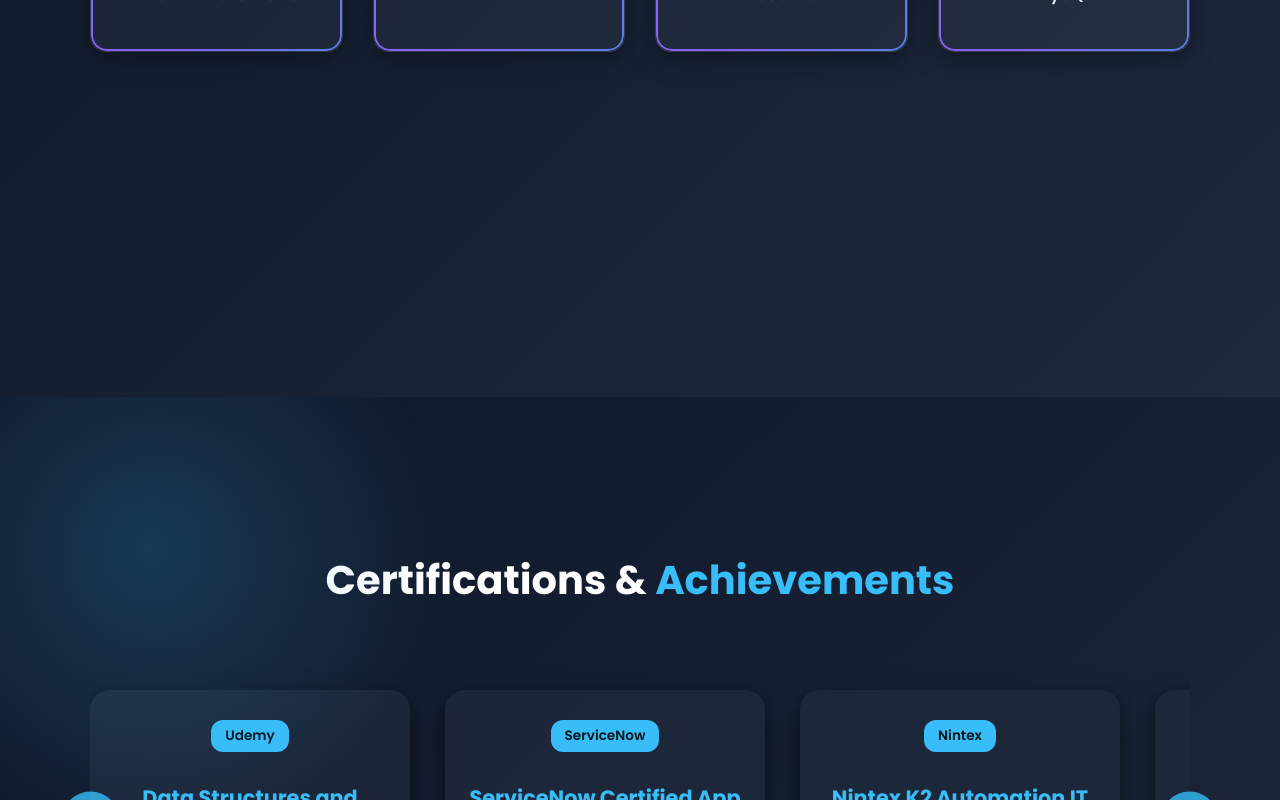
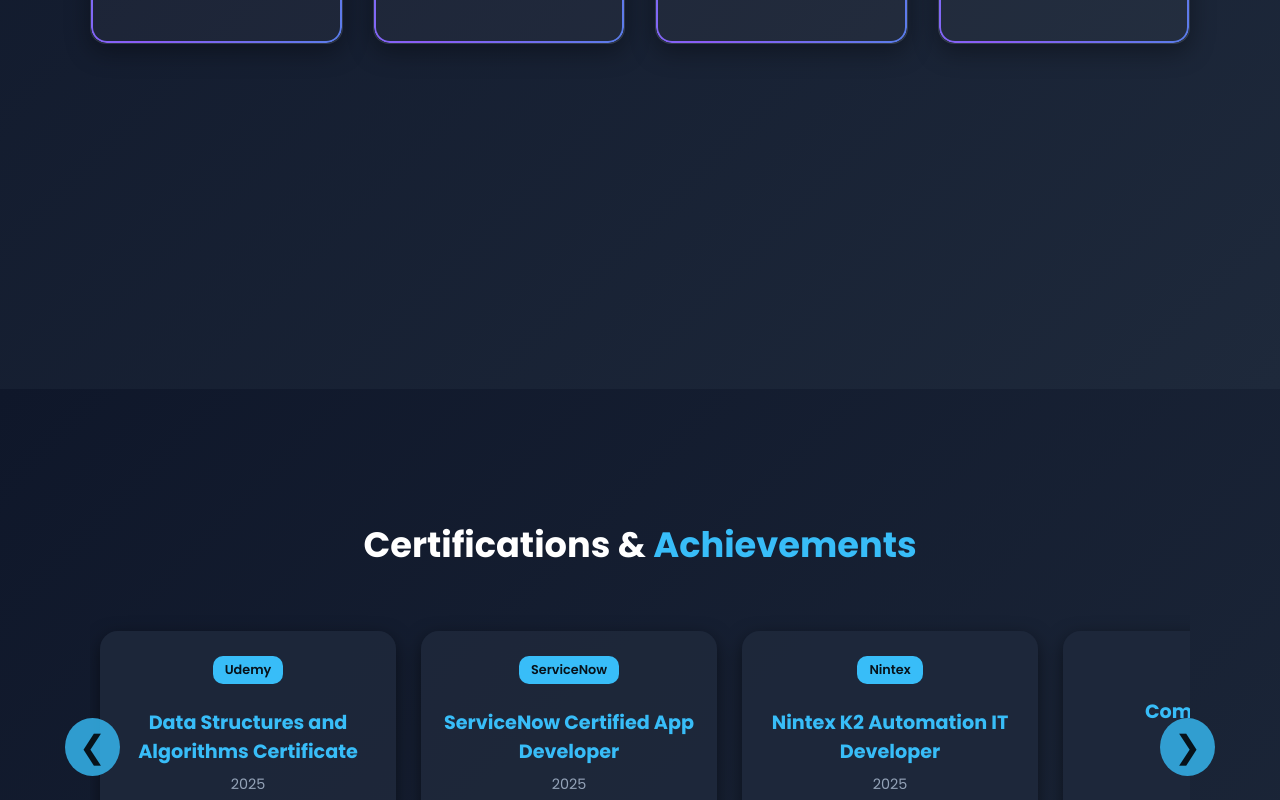
Before and after one commit to shodhan07/PortfolioReact, a React (Vite) app: page / in a window 1280 px wide. Shown: the part 3338-4138 px from the top of the page. Built offline with nearby package versions, Linux system fonts and the light colour scheme.

Commit message:
Almost done

```diff
--- a/src/App.css
+++ b/src/App.css
@@ -76,19 +76,24 @@ html {
 /* 📱 Mobile Styles */
 @media (max-width: 768px) {
   .Menu {
-    flex-direction: row;   /* stay horizontal */
-    flex-wrap: nowrap;     /* ❌ don't wrap to next line */
-    gap: 0.8rem;           /* smaller gap */
+    /* flex-direction: row;
+    flex-wrap: nowrap;
+    gap: 0.8rem;
     width: 100%;
-    justify-content: flex-start;
+    justify-content: flex-start; */
+    display: none;
   }
 
   .Menu a {
     font-size: 0.85rem;    /* reduce size */
     padding: 0.3rem 0;
   }
+  .HeaderforP{
+      position: sticky;
+  }
   .HeaderforP h1 {
     text-align: center;
+    width: 100%;  /* center title */
   }
 }
 
--- a/src/components/achievements.css
+++ b/src/components/achievements.css
@@ -1,8 +1,7 @@
 .achievements {
-  position: relative;
   background: linear-gradient(135deg, #0f172a, #1e293b);
   color: white;
-  padding: 120px 20px;
+  padding: 100px 20px;
   min-height: 100vh;
   display: flex;
   flex-direction: column;
@@ -11,9 +10,9 @@
 }
 
 .achievements-title {
-  font-size: 2.5rem;
+  font-size: 2.2rem;
   font-weight: bold;
-  margin-bottom: 60px;
+  margin-bottom: 40px;
   text-align: center;
   color: white;
 }
@@ -31,109 +30,145 @@
 
 .achievements-carousel {
   display: flex;
-  gap: 35px;
+  gap: 25px;
   overflow-x: auto;
-  padding: 20px 0;
+  padding: 20px 10px;
   scroll-behavior: smooth;
-  perspective: 1200px;
+  -webkit-overflow-scrolling: touch;
+  /* better iOS scrolling */
 }
 
-.achievements-carousel::-webkit-scrollbar { display: none; }
-.achievements-carousel { -ms-overflow-style: none; scrollbar-width: none; }
+.achievements-carousel::-webkit-scrollbar {
+  display: none;
+}
+
+.achievements-carousel {
+  -ms-overflow-style: none;
+  scrollbar-width: none;
+}
 
 /* Card */
 .achievement-card {
-  flex: 0 0 280px;
+  flex: 0 0 260px;
   background: rgba(30, 41, 59, 0.9);
-  border-radius: 20px;
-  padding: 30px 20px;
+  border-radius: 18px;
+  padding: 25px 18px;
   text-align: center;
-  box-shadow: 0 8px 25px rgba(0, 0, 0, 0.6);
-  transition: transform 0.5s, box-shadow 0.5s;
-  transform-style: preserve-3d;
+  box-shadow: 0 6px 18px rgba(0, 0, 0, 0.5);
+  transition: transform 0.4s, box-shadow 0.4s;
 }
 
-.achievement-card:hover {
-  transform: translateY(-15px) scale(1.07) rotateY(0deg);
-  box-shadow: 0 15px 35px rgba(56, 189, 248, 0.7);
+/* Hover only for larger screens */
+@media (hover: hover) and (pointer: fine) {
+  .achievement-card:hover {
+    transform: translateY(-12px) scale(1.05);
+    box-shadow: 0 12px 25px rgba(56, 189, 248, 0.6);
+  }
 }
 
 .achievement-card h3 {
-  font-size: 1.3rem;
-  margin: 15px 0 10px;
+  font-size: 1.2rem;
+  margin: 12px 0 8px;
   color: #38bdf8;
 }
 
 .badge {
   display: inline-block;
-  padding: 6px 14px;
+  padding: 5px 12px;
   background: #38bdf8;
   color: #07121a;
-  border-radius: 12px;
+  border-radius: 10px;
   font-weight: 600;
-  margin-bottom: 15px;
-  font-size: 0.85rem;
+  margin-bottom: 12px;
+  font-size: 0.8rem;
 }
 
 .year {
   display: block;
-  margin-top: 10px;
-  font-size: 0.95rem;
+  margin-top: 8px;
+  font-size: 0.9rem;
   color: #94a3b8;
 }
 
 .view-btn {
-  margin-top: 15px;
-  padding: 10px 18px;
-  background: linear-gradient(90deg,#38bdf8,#6366f1);
+  margin-top: 12px;
+  padding: 8px 14px;
+  background: linear-gradient(90deg, #38bdf8, #6366f1);
   color: white;
   border: none;
-  border-radius: 12px;
+  border-radius: 10px;
   cursor: pointer;
   font-weight: 600;
   transition: all 0.3s;
 }
 
 .view-btn:hover {
-  background: linear-gradient(90deg,#6366f1,#38bdf8);
+  background: linear-gradient(90deg, #6366f1, #38bdf8);
   transform: scale(1.05);
 }
 
-/* Arrow Buttons */
+/* Arrow Buttons (Desktop only) */
 .carousel-btn {
   position: absolute;
   top: 50%;
   transform: translateY(-50%);
-  background: rgba(56,189,248,0.8);
+  background: rgba(56, 189, 248, 0.8);
   border: none;
   color: #07121a;
-  font-size: 2.2rem;
-  padding: 12px 16px;
+  font-size: 2rem;
+  padding: 10px 14px;
   border-radius: 50%;
   cursor: pointer;
   transition: all 0.3s ease;
   z-index: 10;
 }
 
-.carousel-btn:hover { background: #38bdf8; }
-.carousel-btn.left { left: -30px; }
-.carousel-btn.right { right: -30px; }
-
-/* Background shapes */
-.carousel-bg-shapes {
-  position: absolute;
-  width: 600px;
-  height: 600px;
-  background: radial-gradient(circle, rgba(56,189,248,0.2), transparent 70%);
-  top: -150px;
-  left: -150px;
-  border-radius: 50%;
-  z-index: 0;
-  pointer-events: none;
+.carousel-btn:hover {
+  background: #38bdf8;
 }
 
-@media(max-width: 700px) {
-  .achievement-card { flex: 0 0 220px; padding: 25px 15px; }
-  .carousel-btn.left { left: 0; }
-  .carousel-btn.right { right: 0; }
+.carousel-btn.left {
+  left: -25px;
 }
+
+.carousel-btn.right {
+  right: -25px;
+}
+
+/* Hide arrows on small screens */
+@media (max-width: 768px) {
+  .carousel-btn {
+    display: none;
+  }
+
+  .achievement-card {
+    flex: 0 0 200px;
+    padding: 20px 15px;
+  }
+
+  .achievements-title {
+    font-size: 1.8rem;
+  }
+
+  .achievements {
+    min-height: 90vh;   /* remove full-screen force */
+    padding: 60px 15px; /* moderate spacing */
+  }
+}
+
+@media (max-width: 480px) {
+  .achievement-card {
+    flex: 0 0 160px;
+    padding: 18px 12px;
+  }
+
+  .achievements-title {
+    font-size: 1.6rem;
+    margin-bottom: 25px;
+  }
+
+  .achievements {
+    min-height: 90vh;   /* let content set height */
+    padding: 45px 12px; /* tighter padding for phones */
+  }
+}
```
